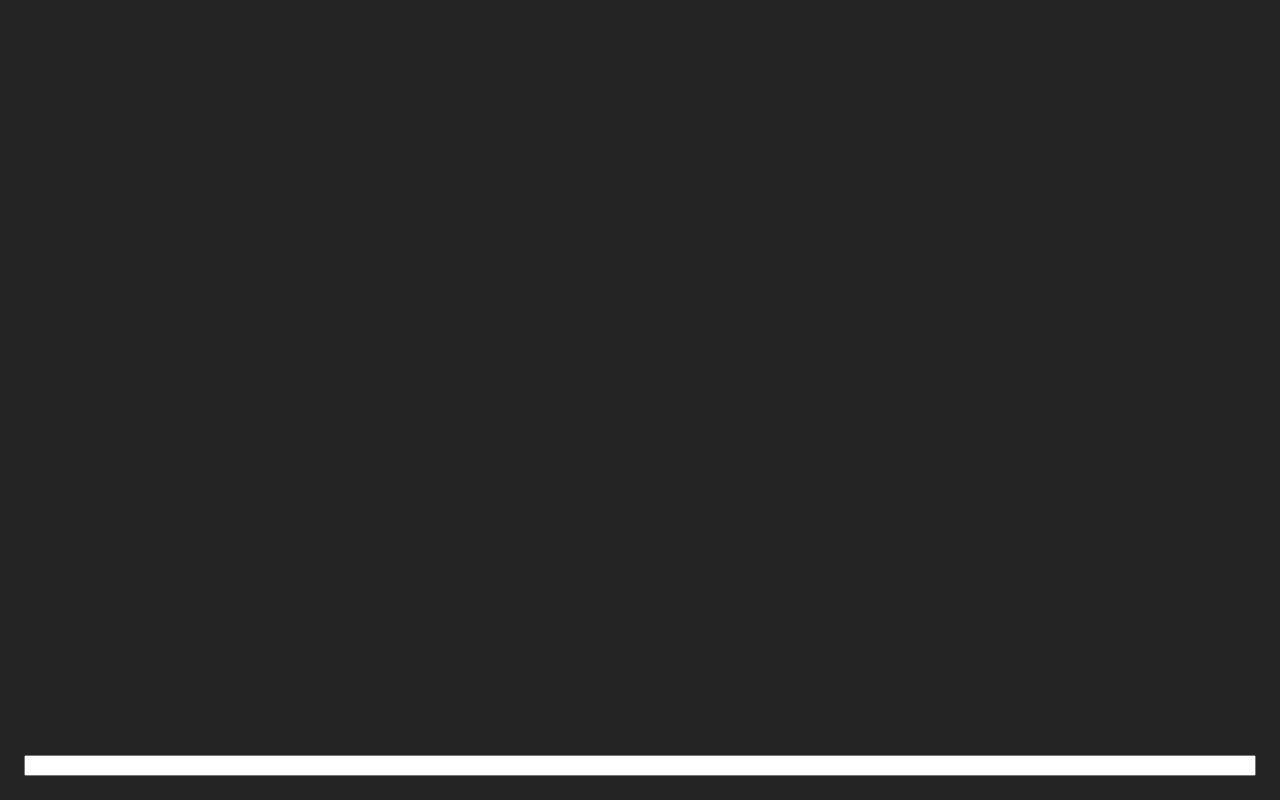
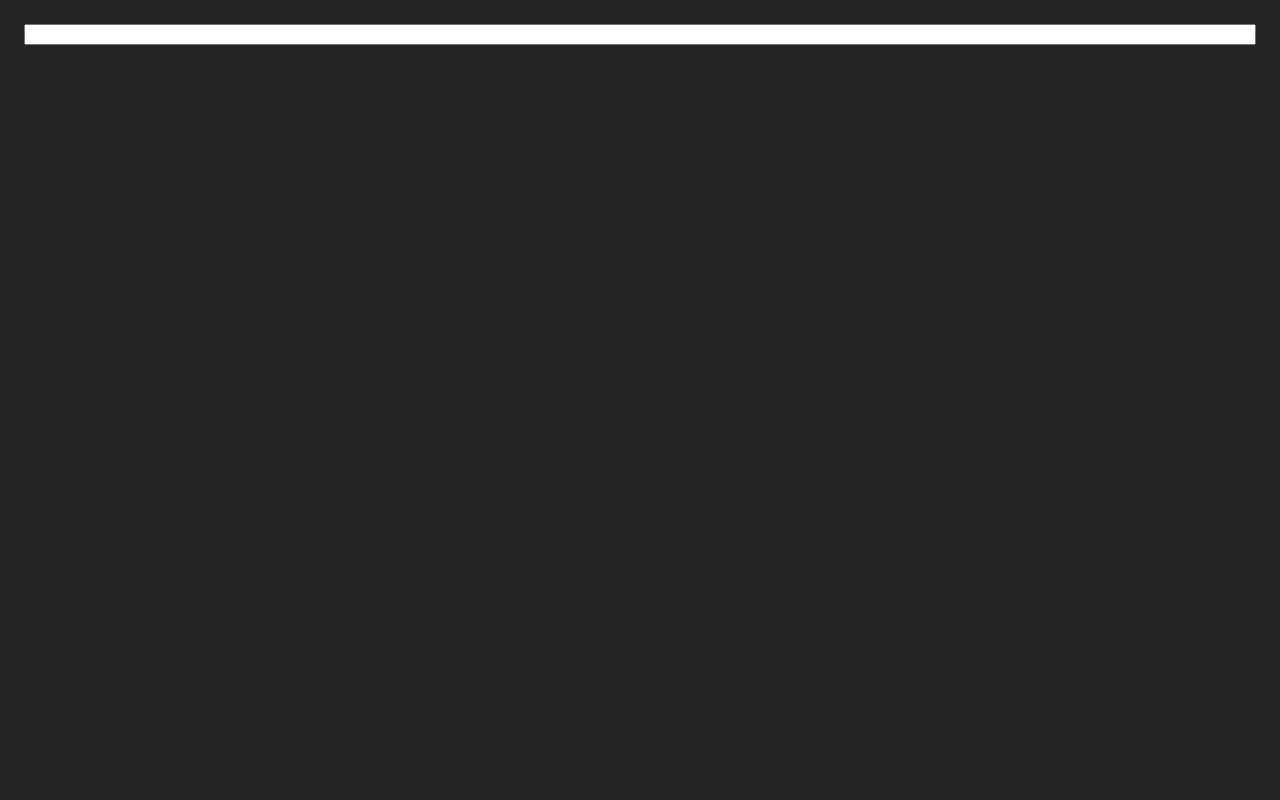
Before and after one commit to Vicente-III-H/search-command-bar, a React (Vite) app: page / in a window 1280 px wide. Built offline with nearby package versions, Linux system fonts and the light colour scheme.

Commit message:
Focus command bar when screen clicked

```diff
--- a/src/App.jsx
+++ b/src/App.jsx
@@ -1,16 +1,19 @@
 import CommandBar from './command-bar/command-bar'
 import Output from './command-bar/output'
-import { useState } from 'react'
+import { useState, useRef } from 'react'
 import './App.css'
 
 function App() {
   const [output, setOutput] = useState("");
 
+  const commandBarRef = useRef(null);
+  const focusCommandBar = () => { commandBarRef.current.focus() };
+
   return (
-    <>
+    <div onClickCapture={focusCommandBar}>
       <Output output={output} />
-      <CommandBar setOutput={setOutput} />
-    </>
+      <CommandBar setOutput={setOutput} commandBarRef={commandBarRef}/>
+    </div>
   )
 }
 
--- a/src/command-bar/command-bar.jsx
+++ b/src/command-bar/command-bar.jsx
@@ -1,7 +1,7 @@
 import { useEffect, useState } from "react";
 import { executeCommand, getSearchCommands } from "./execute";
 
-function CommandBar({ setOutput }) {
+function CommandBar({ setOutput, commandBarRef }) {
     const [cmdInput, setCmdInput] = useState("");
     const [searchCommands, setSearchCommands] = useState({});
     const [enabled, setEnabled] = useState(false);
@@ -28,6 +28,7 @@
                 value={cmdInput}
                 onChange={(event) => setCmdInput(event.target.value)}
                 onKeyDown={onKeyDown}
+                ref={commandBarRef}
             />
         </div>
     )
```
